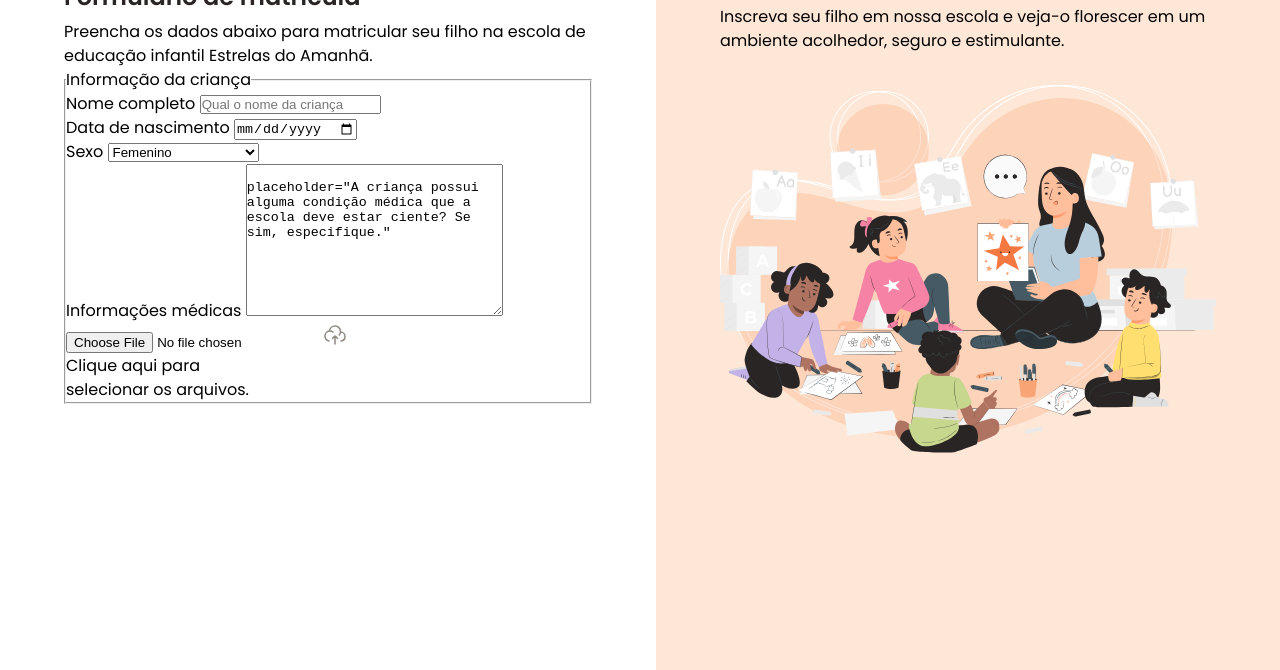
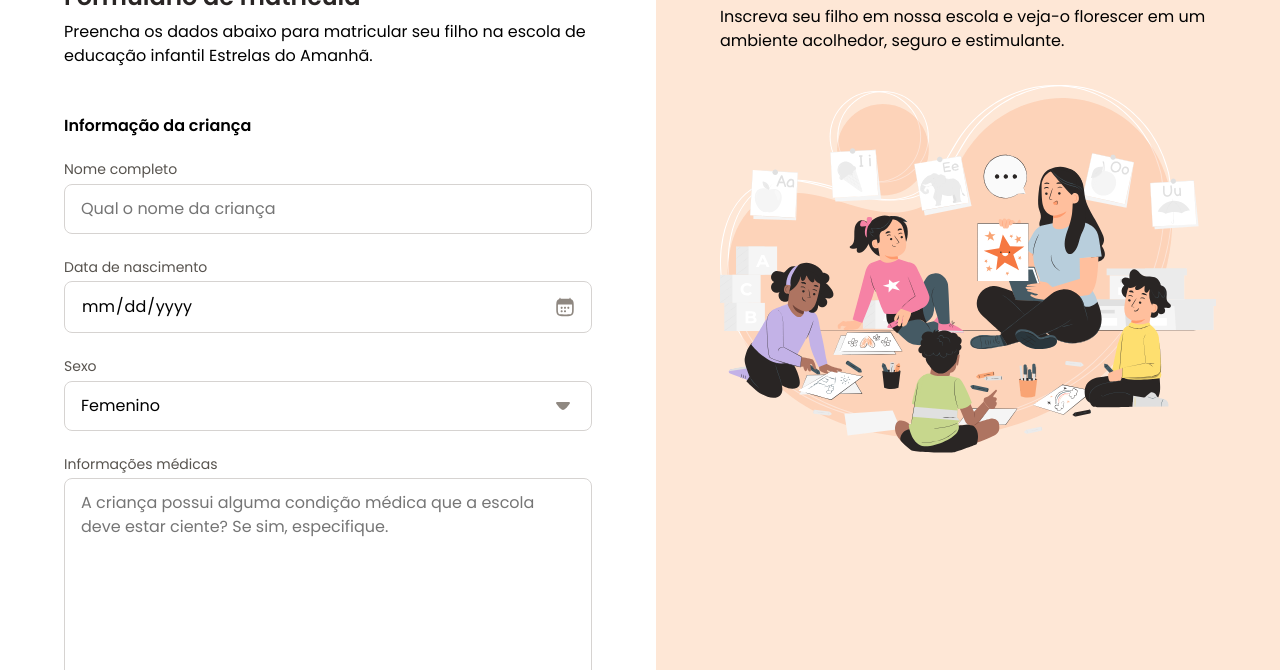
Before and after one commit to ErediaB/MATRICULA.F, a plain HTML site: page index.html in a window 1280 px wide. Shown: the part 130-800 px from the top of the page. Drawn offline with Linux system fonts and the light colour scheme.

Commit message:
Configurando os inputs de data e select

```diff
--- a/index.html
+++ b/index.html
@@ -62,9 +62,8 @@
                             <label for="medical-info">Informações médicas</label>
                             <textarea name="medical-info" id="medical-info"
                             cols="30" rows="10"
-                            >
-                                placeholder="A criança possui alguma condição médica que a escola deve estar ciente? Se sim, especifique."
-                            </textarea>
+                            placeholder="A criança possui alguma condição médica que a escola deve estar ciente? Se sim, especifique."
+                            ></textarea>
 
                         </div>
 
--- /dev/null
+++ b/styles/fields/index.css
@@ -0,0 +1,58 @@
+input, textarea, select{
+    appearance: none;
+    width: 100%;
+    border-radius: .5rem;
+    border: 1px solid var(--stroke-default);
+
+    padding: .75rem 1rem;
+
+    font: var(--text);
+}
+
+label {
+    font: var(--text-sm);
+    color: var(--text-secondary);
+
+    display: block;
+    margin-bottom: .25rem;
+}
+
+input:focus,
+select:focus,
+textarea:focus {
+    outline: .25rem solid var(--surface-secondary);
+    border: .125rem solid var(--stroke-highlight);
+    /*conferir em diferentes navegadores*/
+    outline-offset: .1px;
+}
+
+input[type="date"]{
+
+    position: relative;
+    /*conferir em diferentes navegadores*/
+    &::-webkit-calendar-picker-indicator{
+        opacity: 0;
+    }
+
+    &::before{
+        content: "";
+        position: absolute;
+        background: url(../../assets/icons/calendar-03.svg)
+        center/contain;
+        right: 1rem;
+        width: 1.25rem;
+        height: 1.25rem;
+
+        /* alinhar coisas qnd estao absolutas*/
+
+        top: 50%;
+        transform: translatey(-50%);/*transforma elementos do css*/
+
+
+    }
+}
+
+select {
+    background: url(../../assets/icons/arrow-down-01.svg)
+    no-repeat calc(100% - 1rem);
+}
--- /dev/null
+++ b/styles/forms.css
@@ -0,0 +1,17 @@
+@import url(fields/index.css);
+
+form {
+    margin-top: 3rem;
+}
+
+fieldset{
+    border: none;
+
+    display: grid;
+    gap: 1.5rem;
+}
+
+legend {
+    font: 600 1rem/1.25 var(--font-family);
+    margin-bottom: 1.5rem;
+}
--- a/styles/index.css
+++ b/styles/index.css
@@ -1,2 +1,3 @@
 @import url(global.css);
 @import url(layout.css);
+@import url(forms.css);
```
